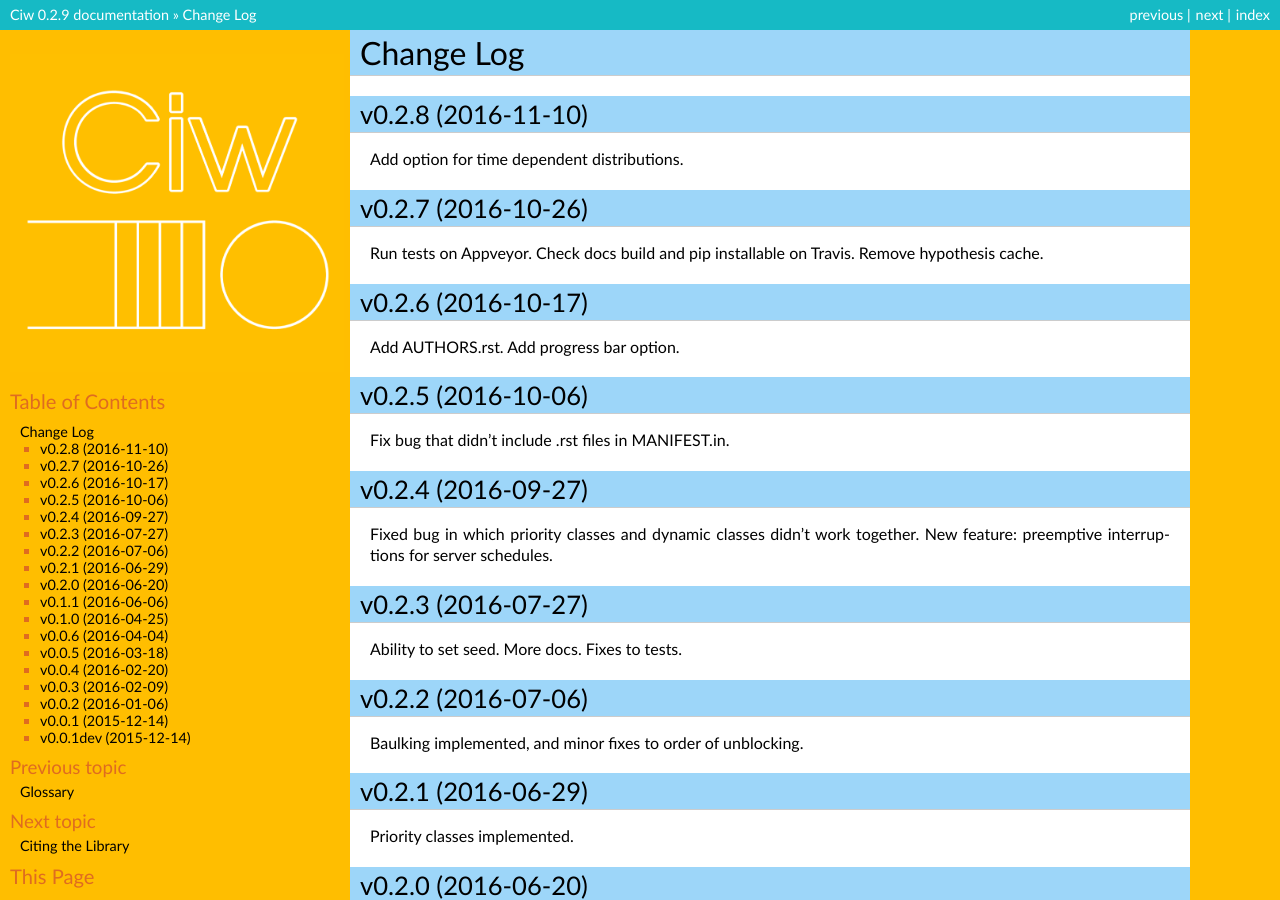
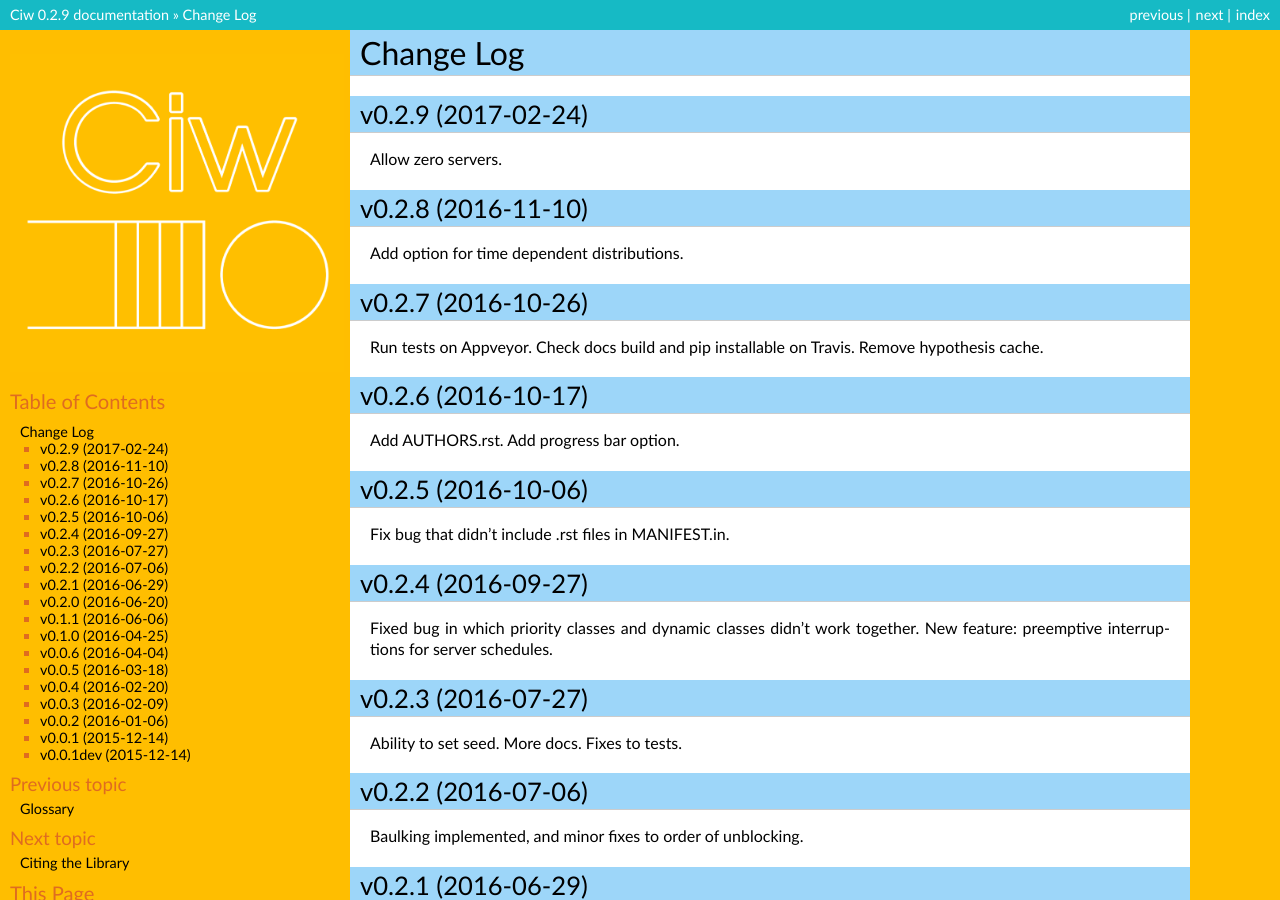
Before and after one commit to CiwPython/Ciw, a Sphinx documentation site: the page built from docs/changelog.rst, in a window 1280 px wide and 900 px high. Built offline with Sphinx 7.4.7, drawn with Linux system fonts in a browser that asks for light colours.

Commit message:
Ready for v0.2.9 in docs

```diff
--- a/docs/changelog.rst
+++ b/docs/changelog.rst
@@ -2,6 +2,10 @@
 
 Change Log
 ==========
+
+v0.2.9 (2017-02-24)
+-------------------
+Allow zero servers.
 
 v0.2.8 (2016-11-10)
 -------------------
```
